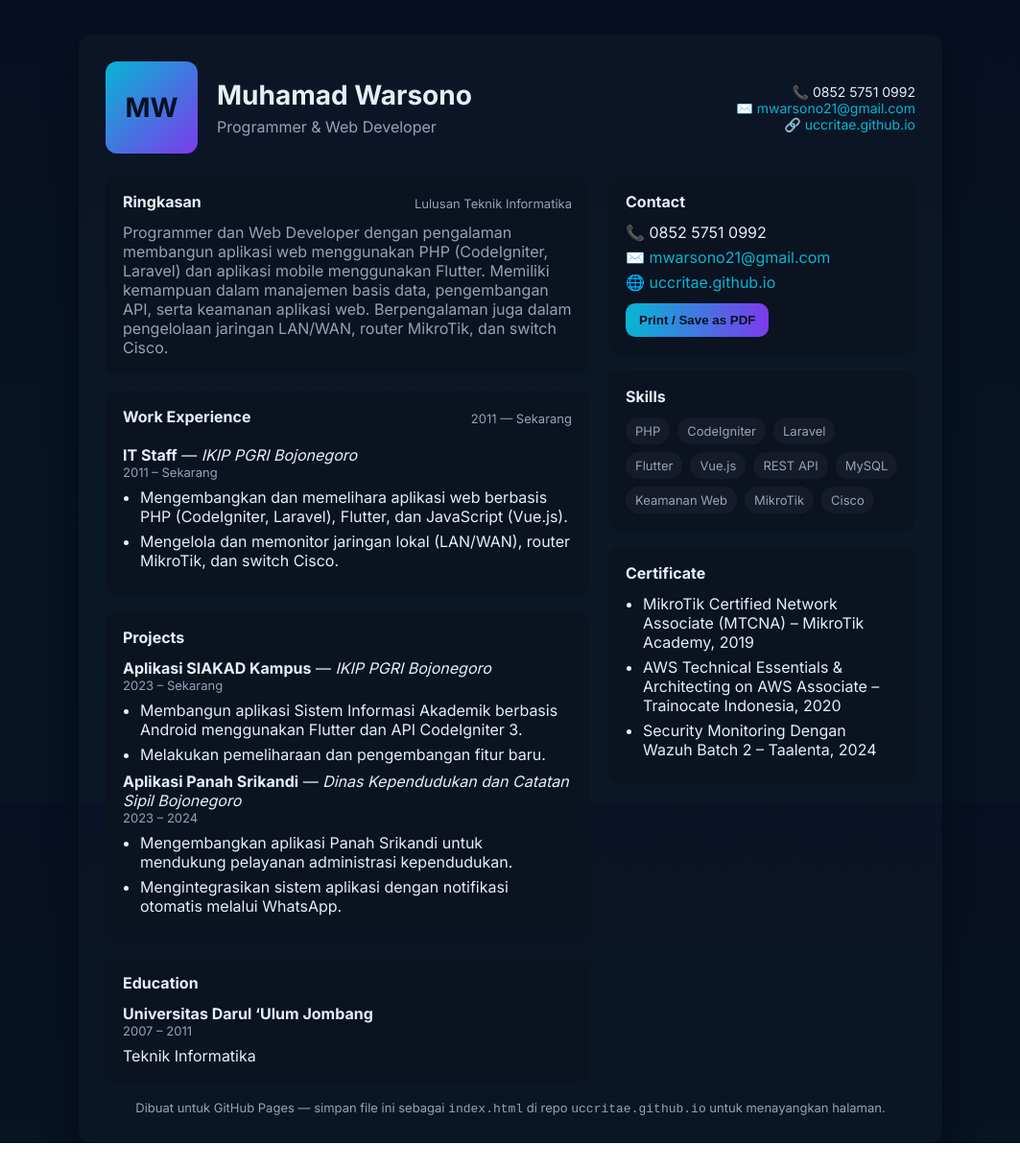
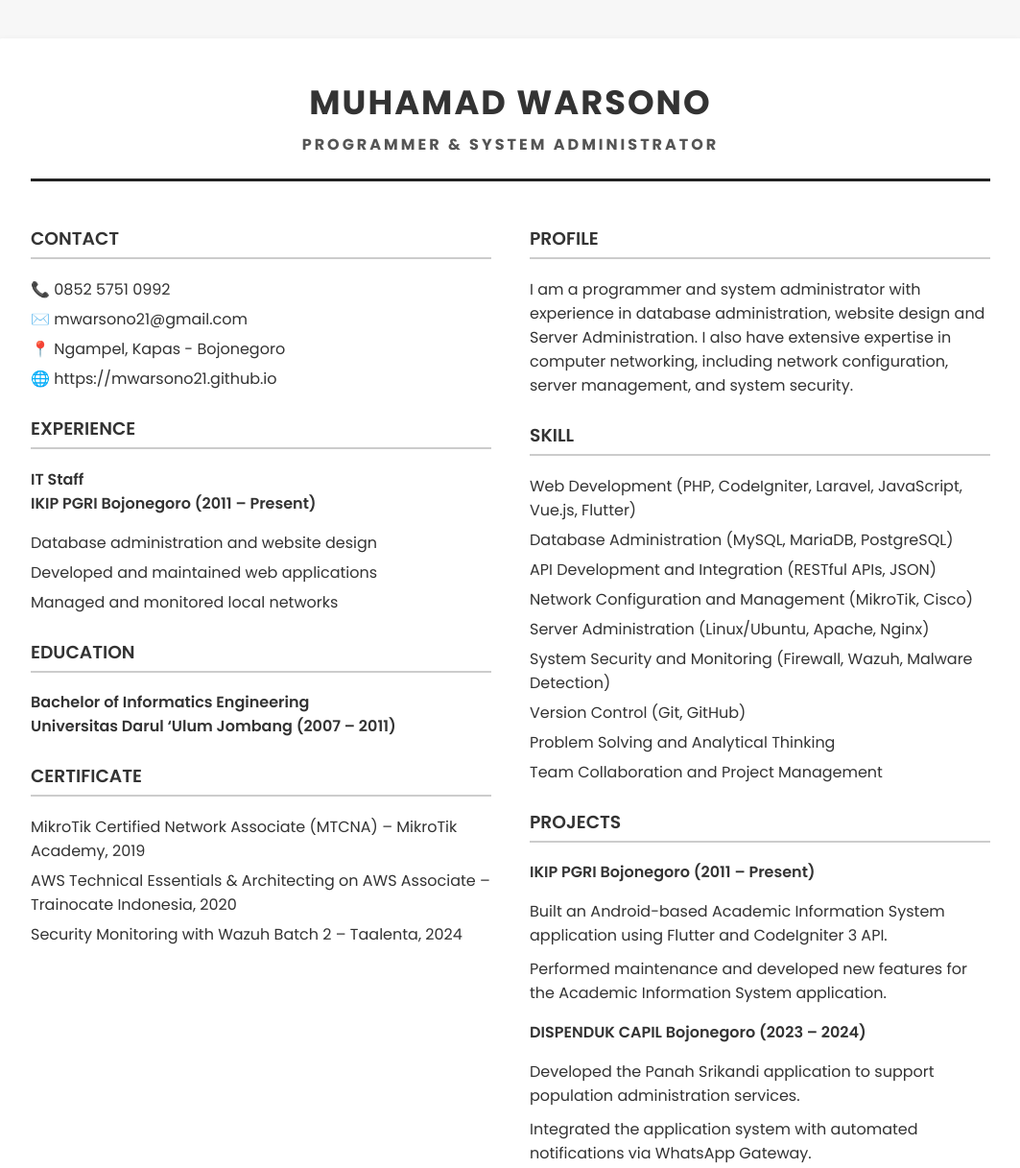
Before and after one commit to uccritae/uccritae.github.io, a plain HTML site: page index.html in a window 1280 px wide. Shown: the top 1217 px of the page at 96% size, without its empty margins (108-1171 px from the left). Before the commit the page ends 1191 px from the top, so only its background shows below. Drawn offline with Linux system fonts and the light colour scheme.

Commit message:
Update index.html

```diff
--- a/index.html
+++ b/index.html
@@ -1,145 +1,159 @@
-<!doctype html>
-<html lang="id">
+<!DOCTYPE html>
+<html lang="en">
 <head>
-  <meta charset="utf-8" />
-  <meta name="viewport" content="width=device-width, initial-scale=1" />
-  <title>Muhamad Warsono — CV</title>
-  <link rel="preconnect" href="https://fonts.googleapis.com">
-  <link rel="preconnect" href="https://fonts.gstatic.com" crossorigin>
-  <link href="https://fonts.googleapis.com/css2?family=Inter:wght@300;400;600;700&display=swap" rel="stylesheet">
+  <meta charset="UTF-8">
+  <meta name="viewport" content="width=device-width, initial-scale=1.0">
+  <title>Muhamad Warsono | Programmer & System Administrator</title>
+  <link href="https://fonts.googleapis.com/css2?family=Poppins:wght@300;400;600;700&display=swap" rel="stylesheet">
   <style>
-    :root{--bg:#0f1724;--card:#0b1220;--muted:#94a3b8;--accent:#06b6d4;--glass: rgba(255,255,255,0.04)}
-    *{box-sizing:border-box}
-    html,body{height:100%;margin:0;font-family:Inter,system-ui,-apple-system,'Segoe UI',Roboto,'Helvetica Neue',Arial;background:linear-gradient(180deg,#071022 0%, #071422 60%);color:#e6eef6}
-    .container{max-width:900px;margin:36px auto;padding:28px;background:linear-gradient(180deg, rgba(255,255,255,0.02), rgba(255,255,255,0.01));border-radius:14px;box-shadow:0 8px 30px rgba(2,6,23,0.6)}
-    header{display:flex;gap:20px;align-items:center}
-    .avatar{width:96px;height:96px;border-radius:12px;flex:0 0 96px;background:linear-gradient(135deg,var(--accent),#7c3aed);display:flex;align-items:center;justify-content:center;font-weight:700;font-size:28px;color:#071022}
-    h1{margin:0;font-size:28px}
-    .title{color:var(--muted);margin-top:6px}
-    .contact{margin-left:auto;text-align:right;font-size:14px}
-    a{color:var(--accent);text-decoration:none}
-    .grid{display:grid;grid-template-columns:1fr 320px;gap:20px;margin-top:22px}
-    .card{background:var(--card);padding:18px;border-radius:12px;box-shadow:inset 0 1px 0 rgba(255,255,255,0.02)}
-    h2{margin:0 0 12px 0;font-size:16px}
-    p.lead{margin:0;color:var(--muted)}
-    ul{padding-left:18px;margin:8px 0}
-    li{margin:6px 0}
-    .skills{display:flex;flex-wrap:wrap;gap:8px}
-    .skill{background:var(--glass);padding:6px 10px;border-radius:999px;font-size:13px;color:var(--muted)}
-    .date{font-size:13px;color:var(--muted);margin-bottom:8px}
-    .section-title{display:flex;justify-content:space-between;align-items:center}
-    .print-btn{margin-top:12px;padding:10px 14px;border-radius:10px;background:linear-gradient(90deg,var(--accent),#7c3aed);color:#071022;font-weight:600;border:none;cursor:pointer}
-    footer{margin-top:18px;text-align:center;color:var(--muted);font-size:13px}
-    @media (max-width:840px){.grid{grid-template-columns:1fr}.contact{text-align:left;margin-top:12px}.avatar{width:72px;height:72px;flex:0 0 72px}}
-    @media print{body{background:white;color:black} .container{box-shadow:none;border-radius:0;background:white} .card{background:transparent;box-shadow:none} .print-btn, footer{display:none} }
+    body {
+      font-family: 'Poppins', sans-serif;
+      background: #f7f7f7;
+      margin: 0;
+      padding: 0;
+      color: #333;
+    }
+    .container {
+      width: 80%;
+      max-width: 1000px;
+      margin: 40px auto;
+      background: #fff;
+      box-shadow: 0 4px 10px rgba(0,0,0,0.1);
+      padding: 40px;
+      border-radius: 10px;
+    }
+    header {
+      text-align: center;
+      border-bottom: 3px solid #222;
+      padding-bottom: 10px;
+      margin-bottom: 20px;
+    }
+    header h1 {
+      font-size: 2.2em;
+      margin: 0;
+      letter-spacing: 2px;
+    }
+    header h2 {
+      font-size: 1em;
+      color: #555;
+      letter-spacing: 3px;
+      margin-top: 5px;
+    }
+    .content {
+      display: flex;
+      flex-wrap: wrap;
+      gap: 40px;
+    }
+    .left, .right {
+      flex: 1;
+      min-width: 300px;
+    }
+    h3 {
+      border-bottom: 2px solid #ccc;
+      padding-bottom: 5px;
+      font-weight: 600;
+      margin-top: 25px;
+    }
+    ul {
+      list-style-type: none;
+      padding: 0;
+      margin: 10px 0;
+    }
+    ul li {
+      margin: 6px 0;
+    }
+    .contact li {
+      display: flex;
+      align-items: center;
+      gap: 8px;
+    }
+    .projects li {
+      margin-bottom: 10px;
+    }
+    .bold {
+      font-weight: 600;
+    }
+    footer {
+      text-align: center;
+      margin-top: 40px;
+      font-size: 0.9em;
+      color: #777;
+    }
   </style>
 </head>
 <body>
   <div class="container">
     <header>
-      <div class="avatar">MW</div>
-      <div>
-        <h1>Muhamad Warsono</h1>
-        <div class="title">Programmer & Web Developer</div>
-      </div>
-      <div class="contact">
-        <div>📞 0852 5751 0992</div>
-        <div>✉️ <a href="mailto:mwarsono21@gmail.com">mwarsono21@gmail.com</a></div>
-        <div>🔗 <a href="https://uccritae.github.io/" target="_blank" rel="noopener">uccritae.github.io</a></div>
-      </div>
+      <h1>MUHAMAD WARSONO</h1>
+      <h2>PROGRAMMER & SYSTEM ADMINISTRATOR</h2>
     </header>
 
-    <div class="grid">
-      <main>
-        <section class="card">
-          <div class="section-title">
-            <h2>Ringkasan</h2>
-            <div class="date">Lulusan Teknik Informatika</div>
-          </div>
-          <p class="lead">Programmer dan Web Developer dengan pengalaman membangun aplikasi web menggunakan PHP (CodeIgniter, Laravel) dan aplikasi mobile menggunakan Flutter. Memiliki kemampuan dalam manajemen basis data, pengembangan API, serta keamanan aplikasi web. Berpengalaman juga dalam pengelolaan jaringan LAN/WAN, router MikroTik, dan switch Cisco.</p>
-        </section>
+    <div class="content">
+      <div class="left">
+        <h3>CONTACT</h3>
+        <ul class="contact">
+          <li>📞 0852 5751 0992</li>
+          <li>✉️ mwarsono21@gmail.com</li>
+          <li>📍 Ngampel, Kapas - Bojonegoro</li>
+          <li>🌐 https://mwarsono21.github.io</li>
+        </ul>
 
-        <section class="card" style="margin-top:16px">
-          <div class="section-title"><h2>Work Experience</h2><div class="date">2011 — Sekarang</div></div>
-          <article style="margin-top:8px">
-            <strong>IT Staff</strong> — <em>IKIP PGRI Bojonegoro</em>
-            <div class="date">2011 – Sekarang</div>
-            <ul>
-              <li>Mengembangkan dan memelihara aplikasi web berbasis PHP (CodeIgniter, Laravel), Flutter, dan JavaScript (Vue.js).</li>
-              <li>Mengelola dan memonitor jaringan lokal (LAN/WAN), router MikroTik, dan switch Cisco.</li>
-            </ul>
-          </article>
-        </section>
+        <h3>EXPERIENCE</h3>
+        <p class="bold">IT Staff<br>IKIP PGRI Bojonegoro (2011 – Present)</p>
+        <ul>
+          <li>Database administration and website design</li>
+          <li>Developed and maintained web applications</li>
+          <li>Managed and monitored local networks</li>
+        </ul>
 
-        <section class="card" style="margin-top:16px">
-          <h2>Projects</h2>
-          <article style="margin-top:8px">
-            <strong>Aplikasi SIAKAD Kampus</strong> — <em>IKIP PGRI Bojonegoro</em>
-            <div class="date">2023 – Sekarang</div>
-            <ul>
-              <li>Membangun aplikasi Sistem Informasi Akademik berbasis Android menggunakan Flutter dan API CodeIgniter 3.</li>
-              <li>Melakukan pemeliharaan dan pengembangan fitur baru.</li>
-            </ul>
-          </article>
+        <h3>EDUCATION</h3>
+        <p class="bold">Bachelor of Informatics Engineering<br>Universitas Darul ‘Ulum Jombang (2007 – 2011)</p>
 
-          <article style="margin-top:8px">
-            <strong>Aplikasi Panah Srikandi</strong> — <em>Dinas Kependudukan dan Catatan Sipil Bojonegoro</em>
-            <div class="date">2023 – 2024</div>
-            <ul>
-              <li>Mengembangkan aplikasi Panah Srikandi untuk mendukung pelayanan administrasi kependudukan.</li>
-              <li>Mengintegrasikan sistem aplikasi dengan notifikasi otomatis melalui WhatsApp.</li>
-            </ul>
-          </article>
-        </section>
+        <h3>CERTIFICATE</h3>
+        <ul>
+          <li>MikroTik Certified Network Associate (MTCNA) – MikroTik Academy, 2019</li>
+          <li>AWS Technical Essentials & Architecting on AWS Associate – Trainocate Indonesia, 2020</li>
+          <li>Security Monitoring with Wazuh Batch 2 – Taalenta, 2024</li>
+        </ul>
+      </div>
 
-        <section class="card" style="margin-top:16px">
-          <h2>Education</h2>
-          <div style="margin-top:6px">
-            <strong>Universitas Darul ‘Ulum Jombang</strong>
-            <div class="date">2007 – 2011</div>
-            <div>Teknik Informatika</div>
-          </div>
-        </section>
-      </main>
+      <div class="right">
+        <h3>PROFILE</h3>
+        <p>
+          I am a programmer and system administrator with experience in database administration, website design and Server Administration.
+          I also have extensive expertise in computer networking, including network configuration, server management, and system security.
+        </p>
 
-      <aside>
-        <div class="card">
-          <h2>Contact</h2>
-          <div style="margin-top:8px">📞 0852 5751 0992</div>
-          <div style="margin-top:6px">✉️ <a href="mailto:mwarsono21@gmail.com">mwarsono21@gmail.com</a></div>
-          <div style="margin-top:6px">🌐 <a href="https://uccritae.github.io/" target="_blank" rel="noopener">uccritae.github.io</a></div>
-          <button class="print-btn" onclick="window.print()">Print / Save as PDF</button>
-        </div>
+        <h3>SKILL</h3>
+        <ul>
+          <li>Web Development (PHP, CodeIgniter, Laravel, JavaScript, Vue.js, Flutter)</li>
+          <li>Database Administration (MySQL, MariaDB, PostgreSQL)</li>
+          <li>API Development and Integration (RESTful APIs, JSON)</li>
+          <li>Network Configuration and Management (MikroTik, Cisco)</li>
+          <li>Server Administration (Linux/Ubuntu, Apache, Nginx)</li>
+          <li>System Security and Monitoring (Firewall, Wazuh, Malware Detection)</li>
+          <li>Version Control (Git, GitHub)</li>
+          <li>Problem Solving and Analytical Thinking</li>
+          <li>Team Collaboration and Project Management</li>
+        </ul>
 
-        <div class="card" style="margin-top:16px">
-          <h2>Skills</h2>
-          <div class="skills" style="margin-top:8px">
-            <span class="skill">PHP</span>
-            <span class="skill">CodeIgniter</span>
-            <span class="skill">Laravel</span>
-            <span class="skill">Flutter</span>
-            <span class="skill">Vue.js</span>
-            <span class="skill">REST API</span>
-            <span class="skill">MySQL</span>
-            <span class="skill">Keamanan Web</span>
-            <span class="skill">MikroTik</span>
-            <span class="skill">Cisco</span>
-          </div>
-        </div>
+        <h3>PROJECTS</h3>
+        <p class="bold">IKIP PGRI Bojonegoro (2011 – Present)</p>
+        <ul class="projects">
+          <li>Built an Android-based Academic Information System application using Flutter and CodeIgniter 3 API.</li>
+          <li>Performed maintenance and developed new features for the Academic Information System application.</li>
+        </ul>
 
-        <div class="card" style="margin-top:16px">
-          <h2>Certificate</h2>
-          <ul style="margin-top:8px">
-            <li>MikroTik Certified Network Associate (MTCNA) – MikroTik Academy, 2019</li>
-            <li>AWS Technical Essentials & Architecting on AWS Associate – Trainocate Indonesia, 2020</li>
-            <li>Security Monitoring Dengan Wazuh Batch 2 – Taalenta, 2024</li>
-          </ul>
-        </div>
-      </aside>
+        <p class="bold">DISPENDUK CAPIL Bojonegoro (2023 – 2024)</p>
+        <ul class="projects">
+          <li>Developed the Panah Srikandi application to support population administration services.</li>
+          <li>Integrated the application system with automated notifications via WhatsApp Gateway.</li>
+        </ul>
+      </div>
     </div>
 
     <footer>
-      Dibuat untuk GitHub Pages — simpan file ini sebagai <code>index.html</code> di repo <code>uccritae.github.io</code> untuk menayangkan halaman.
+      © 2025 Muhamad Warsono — All Rights Reserved
     </footer>
   </div>
 </body>
```
